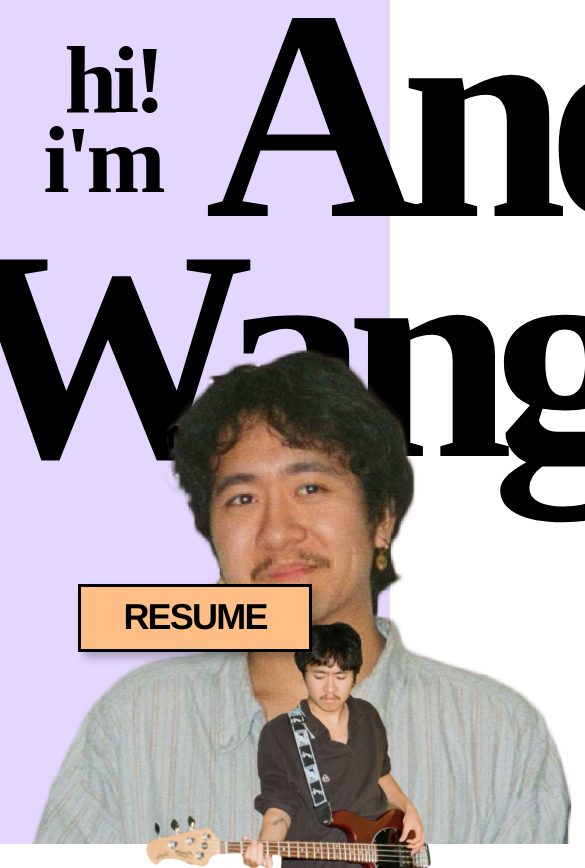
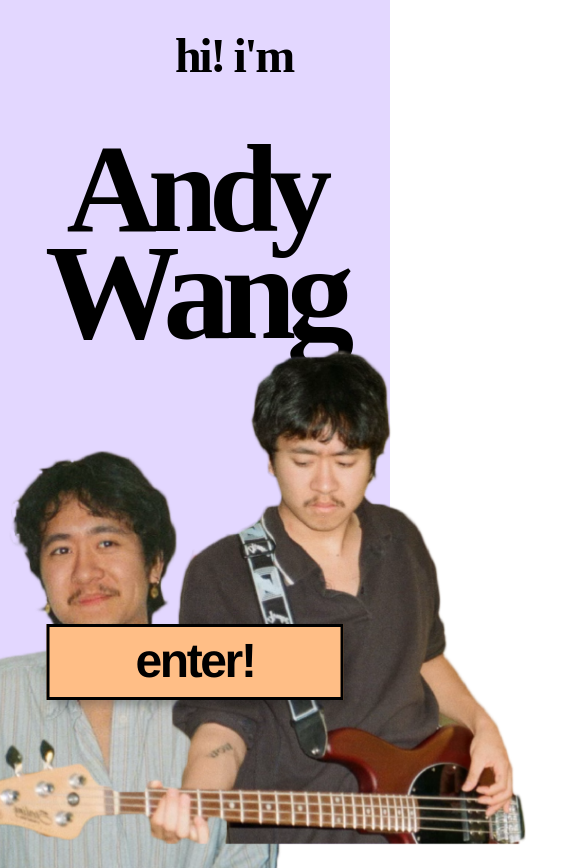
Before and after one commit to andyjwang19/PersonalSite, a React (Create React App) app: page / in a window 390 px wide. Shown: the top 868 px of the page, 585 px wide, since content can reach past the window. After the commit the page ends 844 px from the top, so only its background shows below. Built offline with nearby package versions, Linux system fonts and the light colour scheme.

Commit message:
splash done, mobile friendly

```diff
--- a/src/pages/Splash.tsx
+++ b/src/pages/Splash.tsx
@@ -1,7 +1,9 @@
 import { useState, useEffect } from 'react';
 import { Link } from 'react-router-dom';
 import andy3 from '../assets/andy_3.png';
-import andy4 from '../assets/andy_4.png';
+import andy_bass from '../assets/andy_bass.png';
+import andy_bass_full from '../assets/andy_4.png';
+import andy_full from '../assets/andy_1.png';
 
 function getWindowDimensions() {
     const { innerWidth: width, innerHeight: height } = window;
@@ -27,61 +29,191 @@ function useWindowDimensions() {
 }
 
 export default function Splash() {
-    const [start, setStart] = useState(false);
+    enum splashState {
+        loading,
+        first,
+        second,
+    }
+    const [start, setStart] = useState<splashState>(splashState.loading);
+    const [animating, setAnimating] = useState(false);
     useEffect(() => {
         window.scrollTo(0, 0);
         setTimeout(() => {
-            setStart(true);
+            setStart(splashState.first);
+            setAnimating(true);
         }, 500);
+        setTimeout(() => {
+            setAnimating(false);
+        }, 2000);
     }, []);
     // const { height, width } = useWindowDimensions();
     return (
-        <div className="h-screen w-screen bg-background-lavender">
+        <div className="fixed h-screen w-screen bg-background-lavender">
             {/* splash image and title */}
-            <div className="fixed h-screen font-[new-spirit]">
+            <div className="fixed h-screen w-screen font-[new-spirit]">
                 <div
-                    className={`transform] absolute top-[40px] left-[30px] h-[150] w-[131px] text-right text-[95px] font-bold leading-[5rem] tracking-tighter transition-transform duration-200	ease-out	${
-                        start ? 'translate-x-0' : '-translate-x-52'
+                    className={`absolute top-8 left-1/2 h-[100px] w-[131px] transform text-5xl font-bold leading-[3rem] tracking-tighter transition-transform duration-200 ease-out sm:top-[40px] sm:left-[30px] sm:text-right xl:text-[95px] xl:leading-[5rem]	${
+                        start === splashState.first
+                            ? '-translate-x-[20px] sm:translate-x-0 '
+                            : start === splashState.second
+                            ? '-translate-y-[300px]'
+                            : '-translate-x-[500px]'
                     }`}
                 >
                     hi! i'm
                 </div>
                 <div
-                    className={`absolute top-[-110px] left-[205px] z-20 h-[150] w-[131px]  text-[300px] font-semibold tracking-[-0.07em] transition-transform delay-500 duration-200	ease-out	${
-                        start ? 'translate-y-0' : '-translate-y-96'
-                    }`}
+                    className={
+                        `absolute top-24 left-1/2  text-[125px] font-semibold  tracking-[-0.07em] sm:top-[-110px]  sm:left-[205px] sm:text-[200px] xl:top-[-110px] xl:text-[280px] ` +
+                        `transition-all duration-200 ease-out ` +
+                        `${animating ? 'delay-500' : ''} ` +
+                        `${
+                            start === splashState.first
+                                ? '-translate-x-1/2 translate-y-0 sm:-translate-x-0'
+                                : start === splashState.second
+                                ? '-translate-x-1/2 -translate-y-20 sm:translate-y-[150px] sm:-translate-x-[150px] sm:text-[90px] xl:text-[90px] '
+                                : '-translate-y-96'
+                        }`
+                    }
                 >
                     Andy
                 </div>
                 <div
-                    className={`absolute left-[-45px] top-[130px] h-[150] w-[131px]  text-[300px] font-semibold tracking-[-0.07em] transition-transform delay-[400ms] duration-[400ms]	ease-out	${
-                        start ? 'translate-x-0' : '-translate-x-[1000px]'
-                    }`}
+                    className={
+                        `absolute top-48 left-1/2 text-[135px] font-semibold tracking-[-0.07em] sm:left-[-45px] sm:top-[120px] sm:text-[200px] xl:text-[280px] ` +
+                        `${
+                            animating
+                                ? 'transition-all delay-200 duration-[400ms] ease-out'
+                                : 'transition-all duration-200 ease-out'
+                        } ` +
+                        `${
+                            start === splashState.first
+                                ? '-translate-x-1/2 sm:-translate-x-0'
+                                : start === splashState.second
+                                ? '-translate-x-1/2 -translate-y-20 sm:translate-y-0 sm:-translate-x-0 sm:translate-x-[80px] sm:text-[90px] xl:text-[90px] '
+                                : '-translate-x-[1000px]'
+                        }`
+                    }
                 >
                     Wang
                 </div>
             </div>
-            <div
+            {/* <div
                 className={`h-screen w-[900px] overflow-hidden transition-transform delay-[800ms] duration-[400ms]	ease-out	${
                     start ? 'translate-y-0' : 'translate-y-[1000px]'
                 }`}
-            >
+            > */}
+            <div className={`h-screen overflow-hidden`}>
                 <img
-                    src={andy3}
-                    className={`absolute bottom-[-50px] origin-bottom-left scale-[0.65] transition duration-300 ease-in-out hover:opacity-50 `}
+                    src={andy_full}
+                    alt={'Andy Wang in a blue shirt.'}
+                    className={
+                        `auto fixed left-[-100px] bottom-[-250px] max-h-full origin-bottom-left scale-[1] object-scale-down sm:left-8  sm:bottom-[-350px] sm:scale-[1.05] xl:bottom-[-400px] ` +
+                        `${
+                            animating
+                                ? 'transition-transform delay-[700ms] duration-[400ms] ease-out  '
+                                : ''
+                        } ` +
+                        `${start === splashState.first ? 'translate-y-0' : 'translate-y-[1500px]'}`
+                    }
+                />
+                <img
+                    src={andy_bass_full}
+                    alt={'Andy Wang playing the bass in a black shirt'}
+                    className={
+                        `auto pointer-events-none fixed bottom-0 right-[-150px] z-10 origin-bottom-right scale-[1.5] sm:right-[-50px] sm:-z-10 sm:max-h-full sm:scale-[1.1] sm:object-scale-down` +
+                        `transition-transform delay-[400ms] duration-[400ms] ease-out  ` +
+                        `${
+                            start === splashState.first
+                                ? 'translate-x-0'
+                                : start === splashState.second
+                                ? 'sm:scale-1 right-[-75px] scale-[.9] sm:-translate-x-3/4'
+                                : 'translate-x-[1100px]'
+                        }`
+                    }
                 />
             </div>
-            <div className={` overflow-hidden`}>
-                <img
-                    src={andy4}
-                    className="absolute bottom-0 ml-12 origin-bottom-right translate-y-6 scale-[0.75]"
-                />
+            <div
+                className={
+                    `fixed bottom-36 left-1/2 z-20 -translate-x-1/2 cursor-pointer border-[3px] border-black bg-header-orange px-[86px] pt-[10px] pb-[12px] text-center font-sans text-5xl font-bold tracking-tighter drop-shadow-heavy hover:scale-[1.1] sm:bottom-48 ` +
+                    `${
+                        animating
+                            ? `transition-transform delay-[700ms] duration-[700ms] ease-out  `
+                            : 'transition-transform duration-[200ms] ease-out'
+                    } ` +
+                    `${start === splashState.first ? 'translate-y-0 ' : 'translate-y-[400px]'}`
+                }
+                onClick={() => {
+                    setStart(splashState.second);
+                    // setAnimating(true);
+                }}
+            >
+                enter!
             </div>
-            <Link to="/resume">
-                <div className=" absolute bottom-48 left-1/2 h-[68px]  w-[234px] -translate-x-1/2 border-[3px] border-black bg-header-orange pt-[10px] text-center font-sans text-4xl font-bold tracking-tighter drop-shadow-heavy transition duration-150 ease-in-out hover:scale-110">
-                    RESUME
-                </div>
-            </Link>
+
+            <div
+                className={
+                    `absolute top-64 left-[50px] flex h-[288px] w-12 flex-col justify-between ` +
+                    `transition-transform delay-[800ms] duration-[400ms]	ease-out ` +
+                    `${
+                        start === splashState.second
+                            ? '-translate-x-[1000px] sm:translate-x-0 '
+                            : '-translate-x-[1000px]'
+                    }`
+                }
+            >
+                <Link to="/resume">
+                    <div className="h-[68px] w-[234px] border-[3px] border-black bg-header-orange pt-[10px] text-center font-sans text-4xl font-bold tracking-tighter drop-shadow-heavy transition duration-150 ease-in-out hover:scale-110">
+                        RESUME
+                    </div>
+                </Link>
+                <Link to="/portfolio/code">
+                    <div className="h-[68px] w-[234px] border-[3px] border-black bg-header-orange pt-[10px] text-center font-sans text-4xl font-bold tracking-tighter drop-shadow-heavy transition duration-150 ease-in-out hover:scale-110">
+                        PORTFOLIO
+                    </div>
+                </Link>
+                <Link to="/contact">
+                    <div className="h-[68px] w-[234px] border-[3px] border-black bg-header-orange pt-[10px] text-center font-sans text-4xl font-bold tracking-tighter drop-shadow-heavy transition duration-150 ease-in-out hover:scale-110">
+                        CONTACT
+                    </div>
+                </Link>
+            </div>
+
+            <div
+                className={
+                    `fixed top-80 right-0 h-3/4 overflow-y-scroll sm:top-0  sm:h-full sm:w-1/2 ` +
+                    `mx-8 flex flex-col pb-20 ` +
+                    'transition-transform delay-[800ms] duration-[400ms] ease-out ' +
+                    `${start === splashState.second ? 'translate-x-0' : 'translate-x-[900px]'}`
+                }
+            >
+                <p className="font-sans text-3xl font-semibold sm:mt-[70px] sm:mr-[45px] sm:mb-12 sm:pb-48 sm:text-5xl">
+                    Welcome to my page! My name is Andy Wang and I am a current senior at Columbia
+                    University studying Computer Science and Anthropology, currently seeking a full
+                    time software engineering role starting in the Summer of 2024. My academic
+                    interests include design, human cultures, architecture, and frontend
+                    development. <br />
+                    <br /> I’ve worked at IBM Red Hat, a wonderful startup called The Vendry, a
+                    agile startup team at Shade, and the Humans-and-Autonomy lab at Duke University.
+                    I’ve gained a lot of experience in frontend and full-stack programming,
+                    including React, building a CICD pipeline, and writing APIs. <br />
+                    <br />
+                    In my free time, I work as a freelance bartender with the Columbia Bartending
+                    Agency and as the Recruiting Director of WKCR Radio. I work on graphic design
+                    for RATROCK, the Arts Magazine at Columbia, as well as act as the Design
+                    director for the Music Industry at Columbia Club. I also spend a day each
+                    weekend working as a Sous Chef for Baci, a Supper Club started by students, for
+                    students.
+                </p>
+                <Link to="/portfolio/code" className="block sm:hidden">
+                    <div className="mt-6 mb-60 h-[68px] w-[234px] border-[3px] border-black bg-header-orange pt-[10px] text-center font-sans text-4xl font-bold tracking-tighter drop-shadow-heavy transition duration-150 ease-in-out hover:scale-110">
+                        PORTFOLIO
+                    </div>
+                </Link>
+            </div>
+            <div className="fixed top-16 right-16 font-[new-spirit] underline opacity-0 sm:opacity-30">
+                Log in
+            </div>
         </div>
     );
 }
--- a/tailwind.config.js
+++ b/tailwind.config.js
@@ -16,6 +16,9 @@ module.exports = {
             scale: {
                 '-100': '-1',
             },
+            transitionProperty: {
+                left: 'left',
+            },
         },
     },
     plugins: [require('@tailwindcss/line-clamp')],
```
Also changed, not shown: src/assets/andy_bass.png (added).
